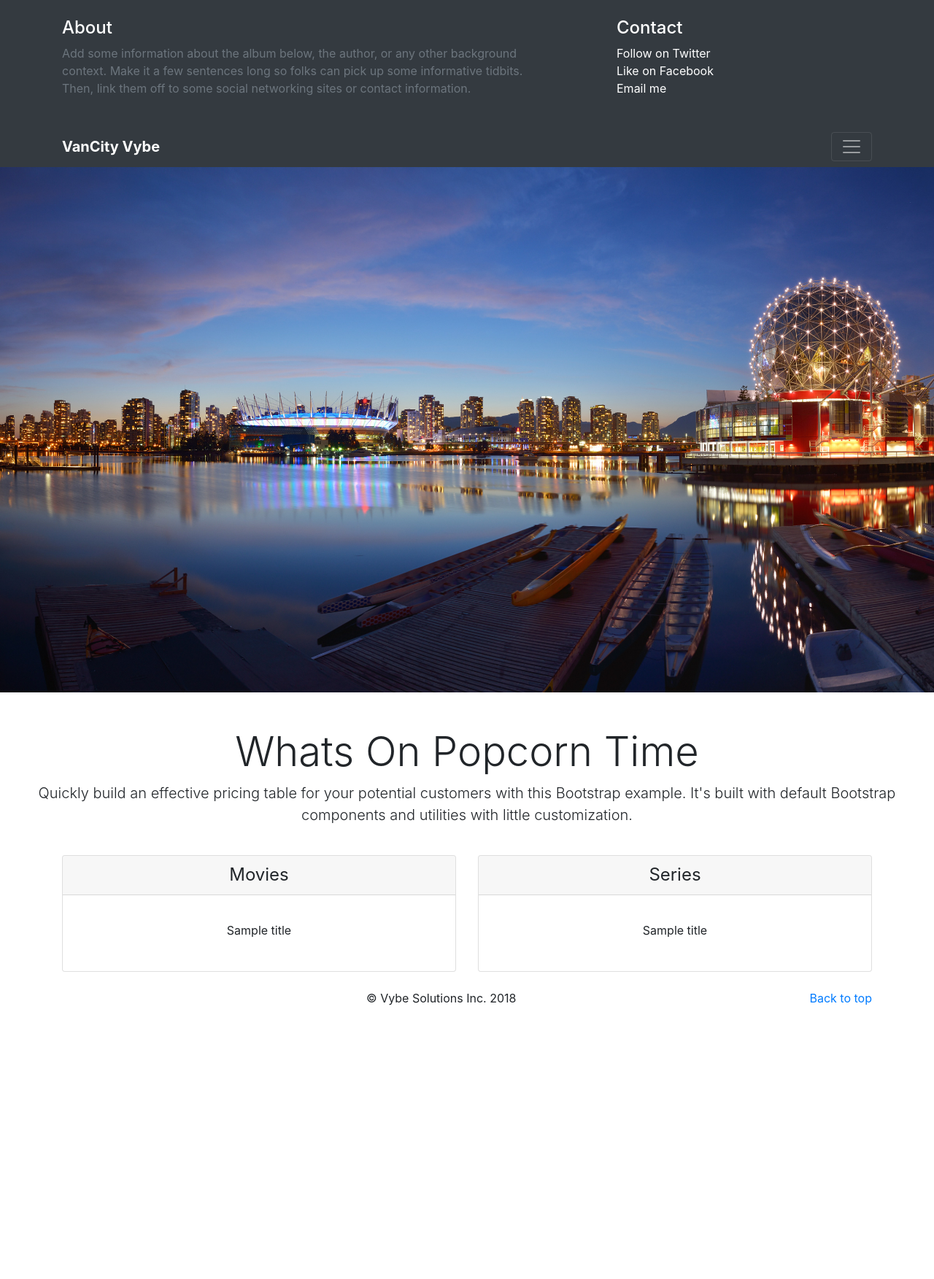
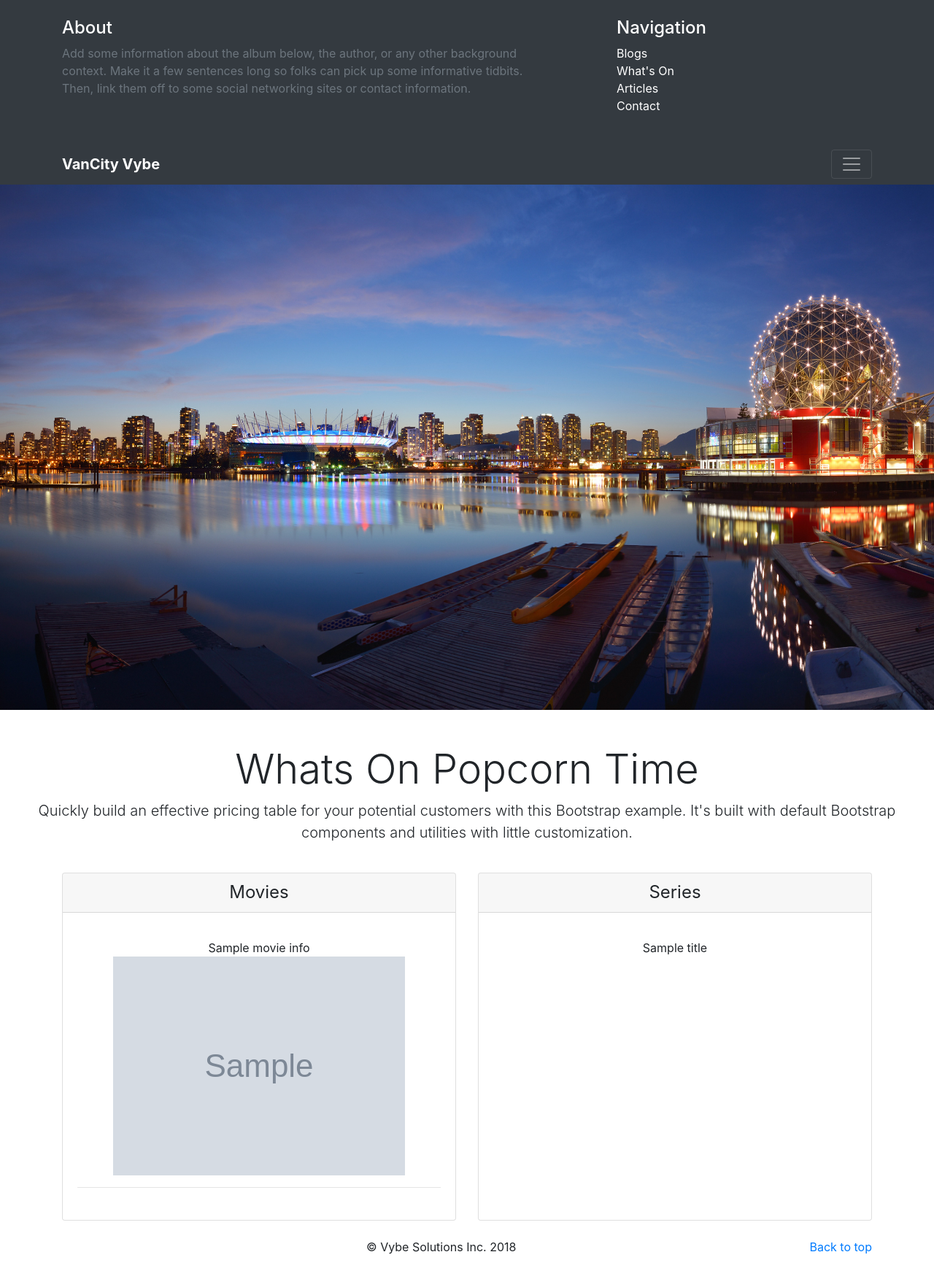
Before and after one commit to Dassy23/VanCity-Vybe, a Django app: template templates/pctime.html in a window 1280 px wide, after a click that opens the changed part. Shown: the whole page at 73% size. Before the commit the page ends 1378 px from the top, so only its background shows below. Run offline with Django 3.2, Linux system fonts and the light colour scheme; the template is opened without the code that fills it: most values are stand-ins (such as "Sample title", 1, 10 or a date in 2020); grey boxes marked "Sample" are stand-in pictures; some libraries are stand-ins or nearby versions.

Commit message:
movie covers added

```diff
--- a/templates/base.html
+++ b/templates/base.html
@@ -29,11 +29,12 @@
               <p class="text-muted">Add some information about the album below, the author, or any other background context. Make it a few sentences long so folks can pick up some informative tidbits. Then, link them off to some social networking sites or contact information.</p>
             </div>
             <div class="col-sm-4 offset-md-1 py-4">
-              <h4 class="text-white">Contact</h4>
+              <h4 class="text-white">Navigation</h4>
               <ul class="list-unstyled">
-                <li><a href="#" class="text-white">Follow on Twitter</a></li>
-                <li><a href="#" class="text-white">Like on Facebook</a></li>
-                <li><a href="#" class="text-white">Email me</a></li>
+                <li><a href="{% url 'blogs' %}" class="text-white">Blogs</a></li>
+                <li><a href="{% url 'movies' %}" class="text-white">What's On</a></li>
+                <li><a href="#" class="text-white">Articles</a></li>
+                <li><a href="#" class="text-white">Contact</a></li>
               </ul>
             </div>
           </div>
--- a/templates/pctime.html
+++ b/templates/pctime.html
@@ -13,8 +13,10 @@
         </div>
         <div class="card-body">
           <ul class="list-unstyled mt-3 mb-4">
-            {% for title in titles %}
+            {% for title,image in movie_info %}
               <li> {{ title }} </li>
+              <img class="first-slide img-fluid" style="overflow:hidden;" src="{{ image }}" >
+              <hr>
             {% endfor %}
           </ul>
         </div>
```
Also changed, not shown: pctime/views.py (+11 -8 lines).
